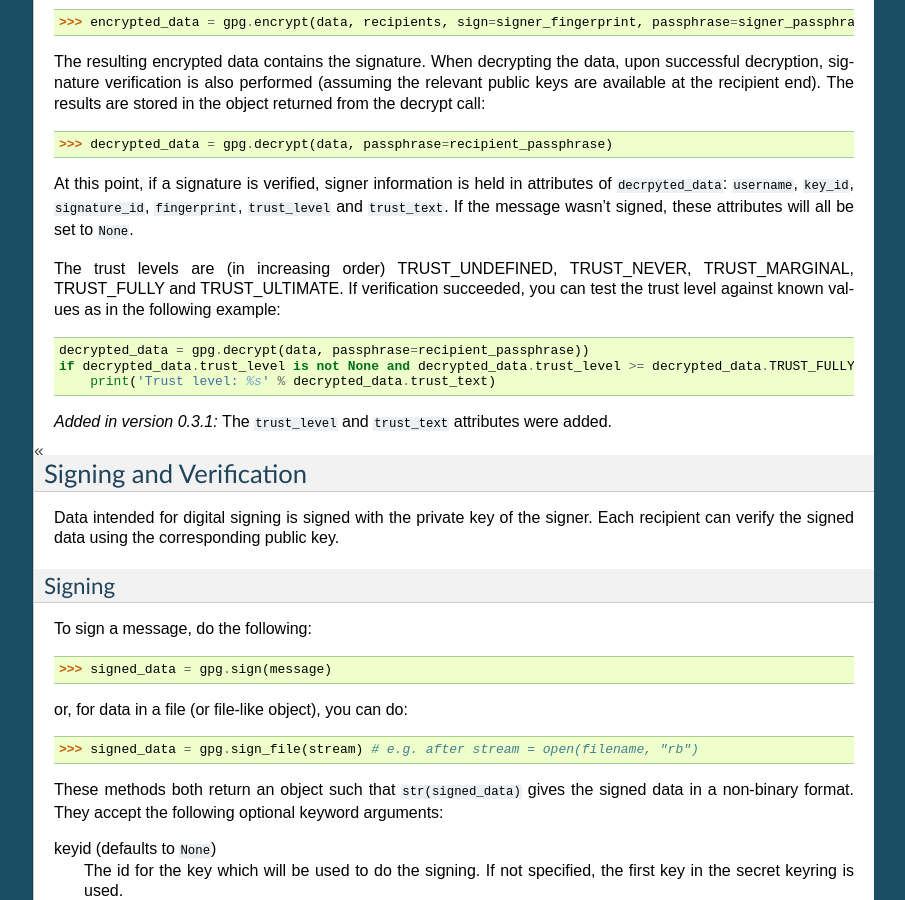
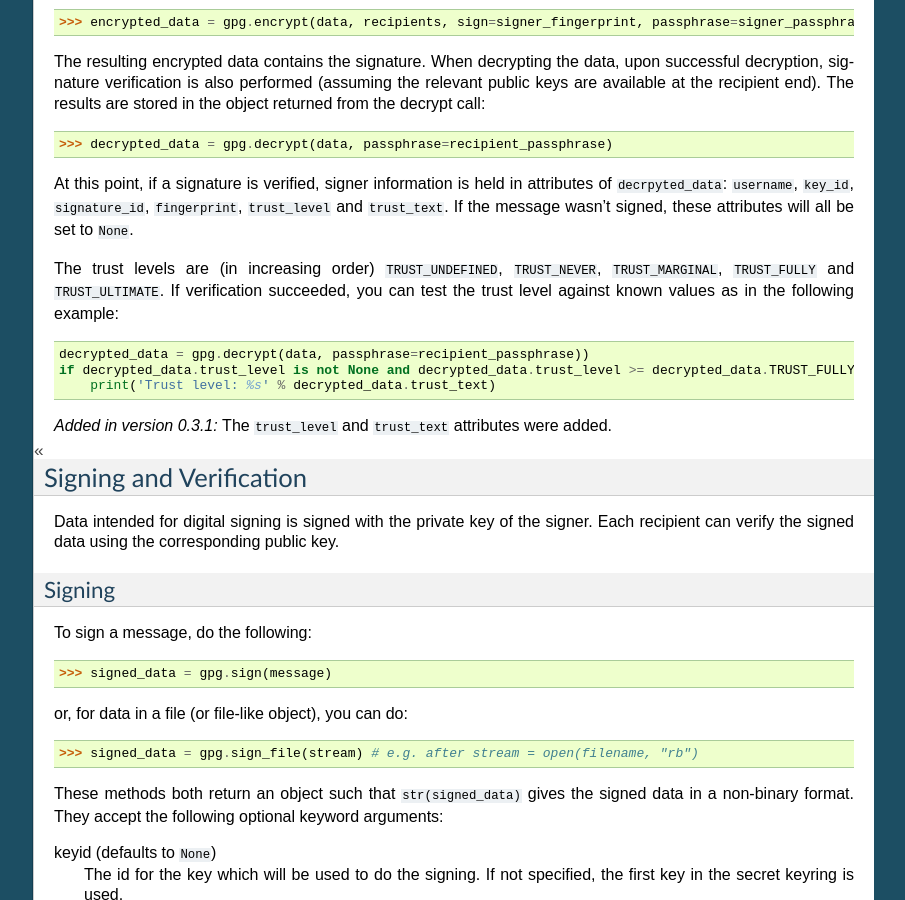
Before and after one commit to vsajip/python-gnupg, a Sphinx documentation site: the page built from docs/index.rst, in a window 1280 px wide and 900 px high, scrolled down 7802 px. Shown: the whole window, without its empty margins (196-1101 px from the left). Built offline with Sphinx 7.4.7, drawn with Linux system fonts in a browser that asks for light colours; formulas are drawn with MathJax 3; some of the changed lines change nothing that is shown; some of the changed text lies outside the part shown.

Commit message:
Updated documentation.

```diff
--- a/docs/index.rst
+++ b/docs/index.rst
@@ -400,7 +400,7 @@ The resulting encrypted data contains the signature. When decrypting the data, u
 At this point, if a signature is verified, signer information is held in attributes of ``decrpyted_data``: ``username``, ``key_id``, ``signature_id``,
 ``fingerprint``, ``trust_level`` and ``trust_text``. If the message wasn't signed, these attributes will all be set to ``None``.
 
-The trust levels are (in increasing order) TRUST_UNDEFINED, TRUST_NEVER, TRUST_MARGINAL, TRUST_FULLY and TRUST_ULTIMATE. If verification succeeded,
+The trust levels are (in increasing order) ``TRUST_UNDEFINED``, ``TRUST_NEVER``, ``TRUST_MARGINAL``, ``TRUST_FULLY`` and ``TRUST_ULTIMATE``. If verification succeeded,
 you can test the trust level against known values as in the following example::
 
     decrypted_data = gpg.decrypt(data, passphrase=recipient_passphrase))
@@ -542,7 +542,8 @@ sign
 key
     Run tests relating to key management
 basic
-    Run basic tests relating to environment setup
+    Run basic tests relating to environment setup, or which don't fit into one
+    of the above categories
 
 Download
 ========
@@ -572,5 +573,3 @@ Indices and tables
 ==================
 
 * :ref:`genindex`
-* :ref:`modindex`
-* :ref:`search`
```
